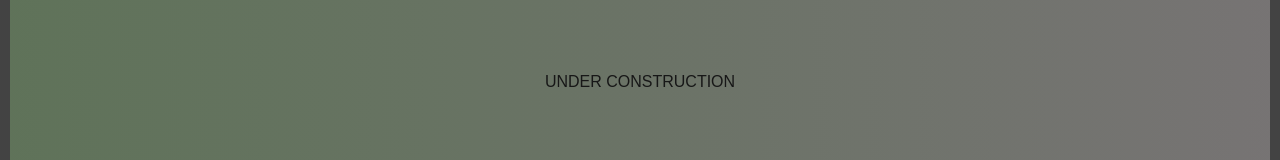
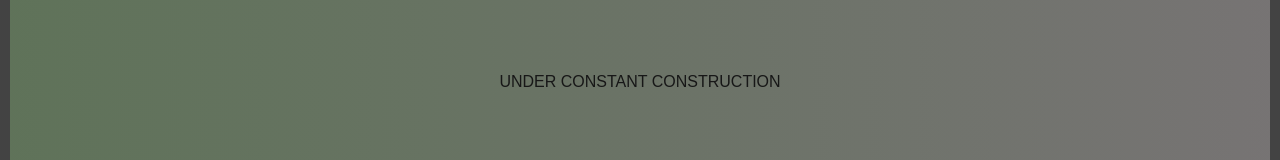
Before and after one commit to MichaelPaulKunz/nola-community-gardens, a Next.js app: page / in a window 1280 px wide. Shown: the part 947-1107 px from the top of the page. Built offline with nearby package versions, Linux system fonts and the light colour scheme; no server answers.

Commit message:
are these taking?

```diff
--- a/app/page.tsx
+++ b/app/page.tsx
@@ -63,7 +63,7 @@ export default function Home() {
       <div className="" style={{textAlign: 'center'}}>
         <ResourceMap />
         <br></br><br></br><br></br><br></br>
-        <p>UNDER CONSTRUCTION</p>
+        <p>UNDER CONSTANT CONSTRUCTION</p>
       </div>
       <div>
         <br></br><br></br><br></br><br></br><br></br><br></br><br></br><br></br><br></br><br></br><br></br>
```
